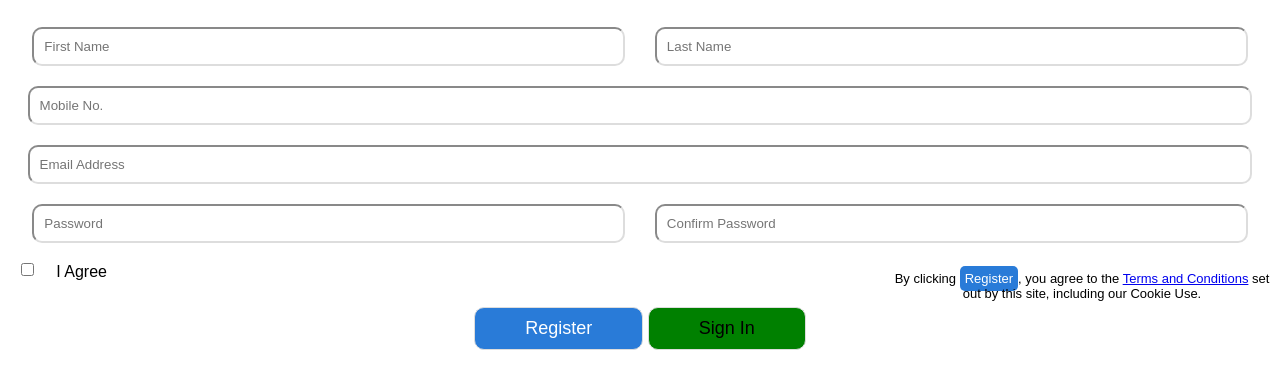
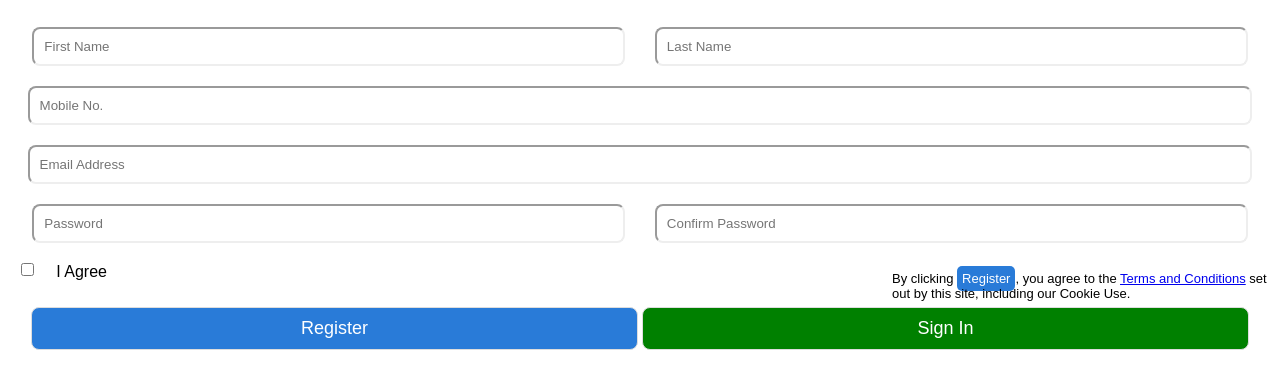
Before and after one commit to ChunTingShen/Antra_Angular, a plain HTML site: page Assignment 1/index.html in a window 1280 px wide. Shown: the part 51-440 px from the top of the page. Drawn offline with Linux system fonts and the light colour scheme.

Commit message:
Update style.css

```diff
--- a/Assignment 1/style.css
+++ b/Assignment 1/style.css
@@ -7,8 +7,8 @@ body {
 input {
     padding: 10px 10px;
     margin: 10px 1%;
-    border-radius: 10px;
-    border-color: #ddd;
+    border-radius: 8px;
+    border-color: #eee;
 }
 
 h2 {
@@ -17,13 +17,17 @@ h2 {
 
 form {
     text-align: center;
+    width: auto;
 }
 
 button {
     border: 1px solid #ddd;
-    border-radius: 10px;
+    border-radius: 8px;
     padding: 10px 50px;
     font-size: large;
+    color: white;
+    width: 48%;
+
 }
 
 .small-box {
@@ -42,7 +46,6 @@ button {
 
 .register-button {
     background-color: rgb(41, 123, 216);
-    color: white;
 }
 
 .sign-in-button {
@@ -65,6 +68,8 @@ button {
     float: right;
     font-size: small;
     width: 380px;
+    text-align: left;
+
 }
 
 @media (max-width: 900px) {
```
